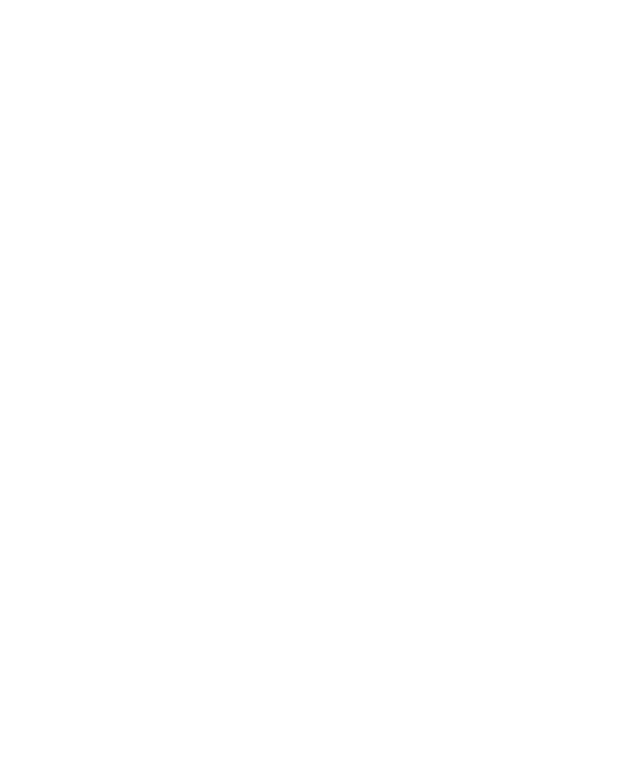
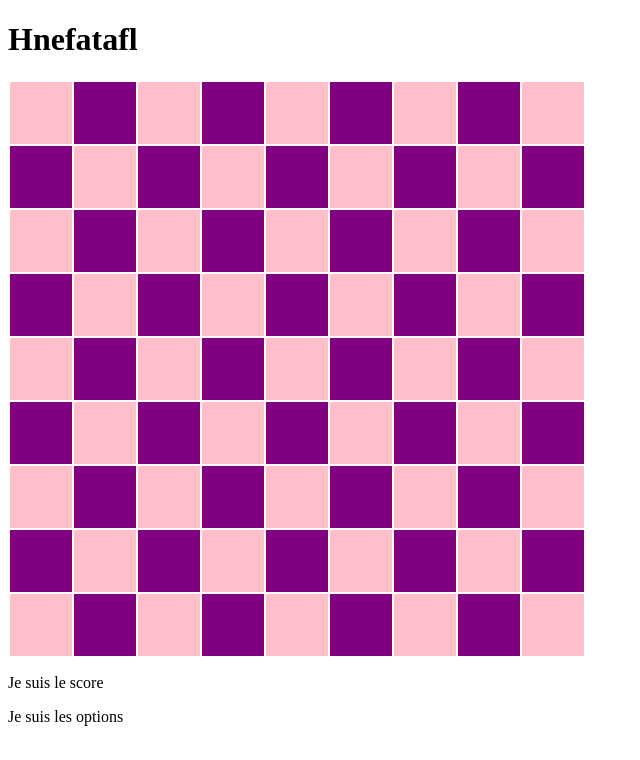
Before and after one commit to MKaramen/Hnefatafl, a plain HTML site: page index.html in a window 1280 px wide. Shown: the whole page, without its empty margins (0-640 px from the left). Drawn offline with Linux system fonts and the light colour scheme.

Commit message:
adding table

```diff
--- a/assets/js/script.js
+++ b/assets/js/script.js
@@ -0,0 +1,20 @@
+(() => {
+  let board = document.getElementById("board");
+  let table = document.createElement("table");
+
+  //Creat table inside board id
+  for (let i = 0; i < 9; i++) {
+    let row = document.createElement("tr");
+    for (let j = 0; j < 9; j++) {
+      let column = document.createElement("td");
+      row.appendChild(column);
+      if ((i + j) % 2 == 0) {
+        column.setAttribute("class", "bg_board1");
+      } else {
+        column.setAttribute("class", "bg_board2");
+      }
+    }
+    table.appendChild(row);
+  }
+  board.appendChild(table);
+})();
--- a/assets/sass/style.scss
+++ b/assets/sass/style.scss
@@ -0,0 +1,11 @@
+.bg_board1 {
+  background-color: pink;
+  height: 60px;
+  width: 60px;
+}
+
+.bg_board2 {
+  background-color: purple;
+  height: 60px;
+  width: 60px;
+}
--- a/index.html
+++ b/index.html
@@ -4,7 +4,21 @@
     <meta charset="UTF-8" />
     <meta name="viewport" content="width=device-width, initial-scale=1.0" />
     <meta http-equiv="X-UA-Compatible" content="ie=edge" />
+    <link rel="stylesheet" href="assets/css/style.css" />
     <title>Hnefatafl</title>
   </head>
-  <body></body>
+
+  <body>
+    <h1>Hnefatafl</h1>
+    <section id="board"></section>
+
+    <section id="score">
+      <p>Je suis le score</p>
+    </section>
+
+    <section id="options">
+      <p>Je suis les options</p>
+    </section>
+    <script src="assets/js/script.js"></script>
+  </body>
 </html>
```
Also changed, not shown: assets/css/style.css, 1 other file.
